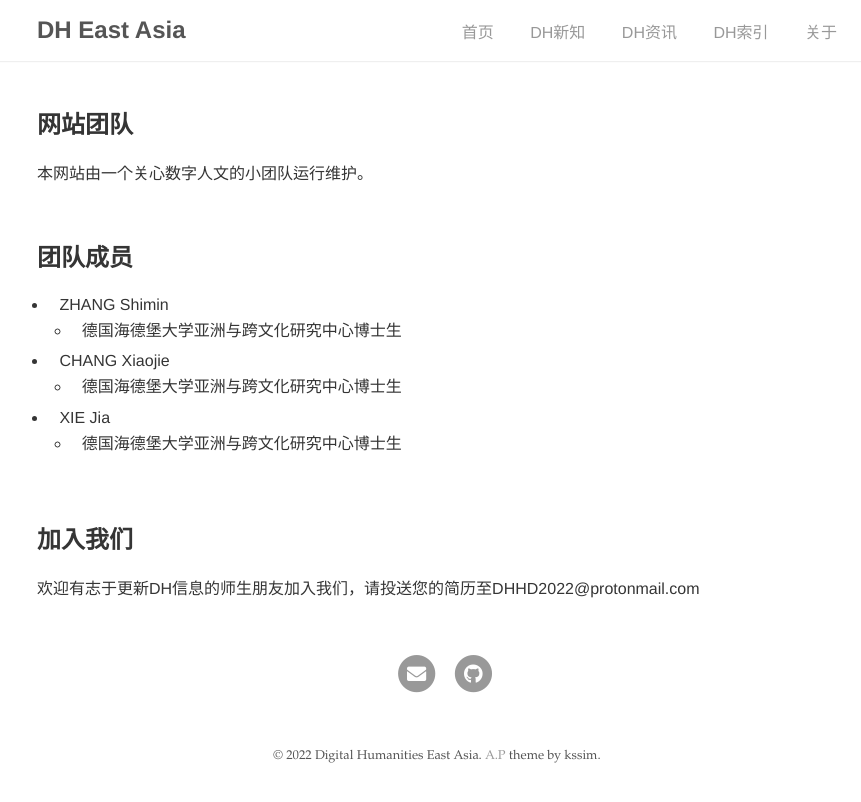
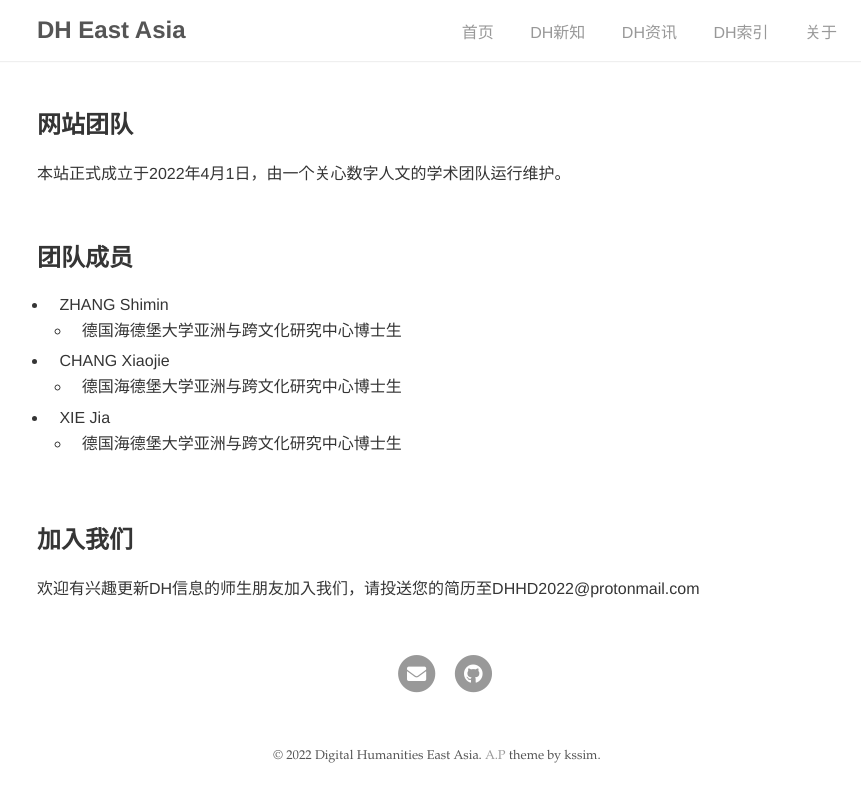
Before and after one commit to DHHD2022/DHHD2022.GitHub.io, a Jekyll site: the page built from about_us/index.md, in a window 1280 px wide. Shown: the top 802 px of the page, without its empty margins (203-1064 px from the left). Built offline with Jekyll 4.4.1, drawn with Linux system fonts in a browser that asks for light colours.

Commit message:
Update index.md

```diff
--- a/about_us/index.md
+++ b/about_us/index.md
@@ -4,7 +4,7 @@ title: about_us
 ---
 
 ## 网站团队
-本网站由一个关心数字人文的小团队运行维护。
+本站正式成立于2022年4月1日，由一个关心数字人文的学术团队运行维护。
 
 <br/>
 
@@ -20,4 +20,4 @@ title: about_us
 <br/>
 
 ## 加入我们
-欢迎有志于更新DH信息的师生朋友加入我们，请投送您的简历至DHHD2022@protonmail.com
+欢迎有兴趣更新DH信息的师生朋友加入我们，请投送您的简历至DHHD2022@protonmail.com
```
